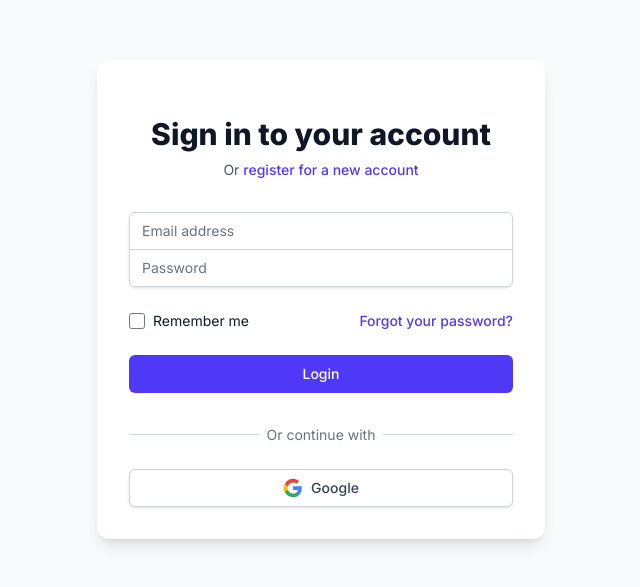
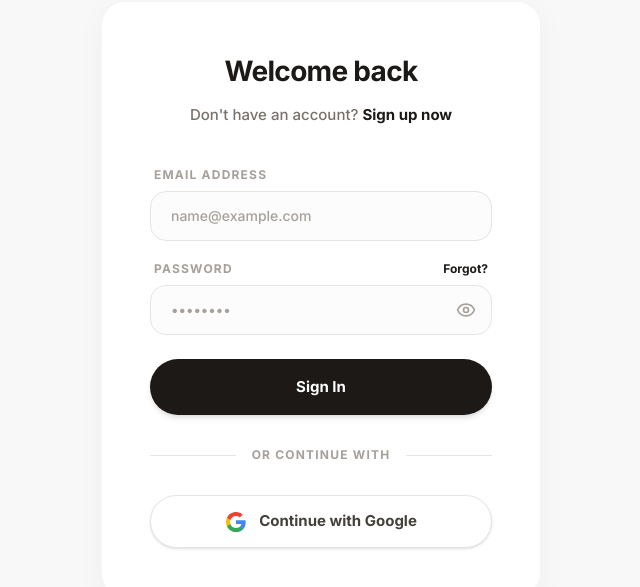
Before and after one commit to MilanAhir-hub/Zento-ecommerce-site, a React (Vite) app in the folder client/: page /login in a window 1280 px wide. Shown: the part 101-688 px from the top of the page, without its empty margins (319-959 px from the left). Built offline with nearby package versions, Linux system fonts and the light colour scheme; no server answers.

Commit message:
login and signup design correction

```diff
--- a/client/src/pages/auth/Login.tsx
+++ b/client/src/pages/auth/Login.tsx
@@ -1,11 +1,14 @@
 import { useState } from "react";
 import { Link, useNavigate } from "react-router-dom";
+import { Eye, EyeOff, Loader2 } from "lucide-react";
 import { useAuth } from "../../context/authContext";
 import { useGoogleLogin } from "@react-oauth/google";
 
 const Login = () => {
     const [email, setEmail] = useState("");
     const [password, setPassword] = useState("");
+    const [showPassword, setShowPassword] = useState(false);
+    const [isLoading, setIsLoading] = useState(false);
     const [error, setError] = useState("");
     const { login, googleLogin } = useAuth();
     const navigate = useNavigate();
@@ -14,11 +17,14 @@ const Login = () => {
         onSuccess: async (tokenResponse) => {
             try {
                 setError("");
+                setIsLoading(true);
                 // We send the access_token to our backend
                 await googleLogin(tokenResponse.access_token);
                 navigate("/");
             } catch (err: any) {
                 setError(err.response?.data?.message || "Google Login failed");
+            } finally {
+                setIsLoading(false);
             }
         },
         onError: () => {
@@ -29,38 +35,46 @@ const Login = () => {
     const handleLogin = async (e: React.FormEvent) => {
         e.preventDefault();
         setError("");
+        setIsLoading(true);
 
         try {
             await login({ email, password });
             navigate("/");
         } catch (err: any) {
             setError(err.response?.data?.message || "Login failed");
+        } finally {
+            setIsLoading(false);
         }
     };
 
     return (
-        <div className="min-h-screen flex items-center justify-center bg-gray-50 py-12 px-4 sm:px-6 lg:px-8">
-            <div className="max-w-md w-full space-y-8 bg-white p-8 rounded-xl shadow-lg">
-                <div>
-                    <h2 className="mt-6 text-center text-3xl font-extrabold text-gray-900">
-                        Sign in to your account
+        <div className="min-h-screen flex items-center justify-center bg-[#f8f8f8] py-12 px-4 sm:px-6 lg:px-8 font-sans">
+            <div className="max-w-[440px] w-full bg-white p-8 sm:p-12 rounded-3xl shadow-[0_8px_30px_rgb(0,0,0,0.04)] border border-stone-100">
+                <div className="mb-10 text-center">
+                    <h2 className="text-[28px] font-bold text-stone-900 tracking-tight">
+                        Welcome back
                     </h2>
-                    <p className="mt-2 text-center text-sm text-gray-600">
-                        Or{" "}
-                        <Link to="/signup" className="font-medium text-indigo-600 hover:text-indigo-500">
-                            register for a new account
+                    <p className="mt-3 text-[15px] font-medium text-stone-500">
+                        Don't have an account?{" "}
+                        <Link to="/signup" className="text-stone-900 font-bold hover:text-stone-700 transition-colors">
+                            Sign up now
                         </Link>
                     </p>
                 </div>
-                <form className="mt-8 space-y-6" onSubmit={handleLogin}>
+
+                <form className="space-y-6" onSubmit={handleLogin}>
                     {error && (
-                        <div className="bg-red-50 text-red-500 text-center p-3 rounded-md text-sm border border-red-200">
+                        <div className="bg-red-50 text-red-600 text-center p-4 rounded-2xl text-sm font-semibold border border-red-100">
                             {error}
                         </div>
                     )}
-                    <div className="rounded-md shadow-sm -space-y-px">
+
+                    <div className="space-y-5">
+                        {/* Email Input */}
                         <div>
-                            <label htmlFor="email-address" className="sr-only">Email address</label>
+                            <label htmlFor="email-address" className="block text-xs font-bold text-stone-400 uppercase tracking-widest mb-2 pl-1">
+                                Email Address
+                            </label>
                             <input
                                 id="email-address"
                                 name="email"
@@ -68,78 +82,84 @@ const Login = () => {
                                 required
                                 value={email}
                                 onChange={(e) => setEmail(e.target.value)}
-                                className="appearance-none rounded-none relative block w-full px-3 py-2 border border-gray-300 placeholder-gray-500 text-gray-900 rounded-t-md focus:outline-none focus:ring-indigo-500 focus:border-indigo-500 focus:z-10 sm:text-sm"
-                                placeholder="Email address"
+                                className="appearance-none block w-full px-5 py-3.5 border border-stone-200 bg-stone-50/50 rounded-2xl text-stone-900 font-medium placeholder-stone-400 focus:outline-none focus:ring-0 focus:border-stone-900 focus:bg-white transition-all text-sm"
+                                placeholder="name@example.com"
                             />
                         </div>
+
+                        {/* Password Input */}
                         <div>
-                            <label htmlFor="password" className="sr-only">Password</label>
+                            <div className="flex items-center justify-between mb-2 px-1">
+                                <label htmlFor="password" className="block text-xs font-bold text-stone-400 uppercase tracking-widest">
+                                    Password
+                                </label>
+                                <a onClick={() => navigate("/forgot-password")} className="text-xs font-bold text-stone-900 hover:text-stone-600 cursor-pointer transition-colors">
+                                    Forgot?
+                                </a>
+                            </div>
+                            <div className="relative">
                                 <input
                                     id="password"
                                     name="password"
-                                type="password"
+                                    type={showPassword ? "text" : "password"}
                                     required
                                     value={password}
                                     onChange={(e) => setPassword(e.target.value)}
-                                className="appearance-none rounded-none relative block w-full px-3 py-2 border border-gray-300 placeholder-gray-500 text-gray-900 rounded-b-md focus:outline-none focus:ring-indigo-500 focus:border-indigo-500 focus:z-10 sm:text-sm"
-                                placeholder="Password"
+                                    className="appearance-none block w-full px-5 py-3.5 pr-12 border border-stone-200 bg-stone-50/50 rounded-2xl text-stone-900 font-medium placeholder-stone-400 focus:outline-none focus:ring-0 focus:border-stone-900 focus:bg-white transition-all text-sm"
+                                    placeholder="••••••••"
                                 />
+                                <button
+                                    type="button"
+                                    onClick={() => setShowPassword(!showPassword)}
+                                    className="absolute right-4 top-1/2 -translate-y-1/2 text-stone-400 hover:text-stone-900 transition-colors focus:outline-none"
+                                >
+                                    {showPassword ? <EyeOff className="h-5 w-5" /> : <Eye className="h-5 w-5" />}
+                                </button>
                             </div>
-                    </div>
-
-                    <div className="flex items-center justify-between">
-                        <div className="flex items-center">
-                            <input
-                                id="remember-me"
-                                name="remember-me"
-                                type="checkbox"
-                                className="h-4 w-4 text-indigo-600 focus:ring-indigo-500 border-gray-300 rounded"
-                            />
-                            <label htmlFor="remember-me" className="ml-2 block text-sm text-gray-900">
-                                Remember me
-                            </label>
-                        </div>
-
-                        <div className="text-sm">
-                            <a onClick={() => navigate("/forgot-password")} className="font-medium cursor-pointer text-indigo-600 hover:text-indigo-500">
-                                Forgot your password?
-                            </a>
                         </div>
                     </div>
 
                     <div>
                         <button
                             type="submit"
-                            className="group relative w-full flex justify-center py-2 px-4 border border-transparent text-sm font-medium rounded-md text-white bg-indigo-600 hover:bg-indigo-700 focus:outline-none focus:ring-2 focus:ring-offset-2 focus:ring-indigo-500"
+                            disabled={isLoading}
+                            className="w-full flex items-center justify-center py-4 px-4 border border-transparent text-[15px] font-bold rounded-full text-white bg-stone-900 hover:bg-black focus:outline-none focus:ring-2 focus:ring-offset-2 focus:ring-stone-900 transition-all shadow-md active:scale-[0.98] disabled:opacity-70 disabled:cursor-not-allowed group"
                         >
-                            Login
+                            {isLoading ? (
+                                <>
+                                    <Loader2 className="animate-spin h-5 w-5 mr-3" />
+                                    Processing...
+                                </>
+                            ) : (
+                                "Sign In"
+                            )}
                         </button>
                     </div>
                 </form>
 
-                <div className="mt-6">
+                <div className="mt-8">
                     <div className="relative">
                         <div className="absolute inset-0 flex items-center">
-                            <div className="w-full border-t border-gray-300"></div>
+                            <div className="w-full border-t border-stone-200"></div>
                         </div>
                         <div className="relative flex justify-center text-sm">
-                            <span className="px-2 bg-white text-gray-500">Or continue with</span>
+                            <span className="px-4 bg-white text-xs font-bold text-stone-400 uppercase tracking-widest">Or continue with</span>
                         </div>
                     </div>
 
-                    <div className="mt-6">
+                    <div className="mt-8">
                         <button
                             type="button"
                             onClick={() => handleGoogleAuth()}
-                            className="w-full flex items-center justify-center px-4 py-2 border border-gray-300 shadow-sm text-sm font-medium rounded-md text-gray-700 bg-white hover:bg-gray-50 focus:outline-none focus:ring-2 focus:ring-offset-2 focus:ring-indigo-500 transition-colors duration-200"
+                            className="w-full flex items-center justify-center px-4 py-3.5 border border-stone-200 shadow-sm text-[15px] font-bold rounded-full text-stone-700 bg-white hover:bg-stone-50 focus:outline-none focus:ring-2 focus:ring-offset-2 focus:ring-stone-200 transition-all active:scale-[0.98]"
                         >
-                            <svg className="h-5 w-5 mr-2" viewBox="0 0 24 24" fill="none" xmlns="http://www.w3.org/2000/svg">
+                            <svg className="h-[22px] w-[22px] mr-3" viewBox="0 0 24 24" fill="none" xmlns="http://www.w3.org/2000/svg">
                                 <path d="M22.56 12.25c0-.78-.07-1.53-.2-2.25H12v4.26h5.92c-.26 1.37-1.04 2.53-2.21 3.31v2.77h3.57c2.08-1.92 3.28-4.74 3.28-8.09z" fill="#4285F4" />
                                 <path d="M12 23c2.97 0 5.46-.98 7.28-2.66l-3.57-2.77c-.98.66-2.23 1.06-3.71 1.06-2.86 0-5.29-1.93-6.16-4.53H2.18v2.84C3.99 20.53 7.7 23 12 23z" fill="#34A853" />
                                 <path d="M5.84 14.09c-.22-.66-.35-1.36-.35-2.09s.13-1.43.35-2.09V7.07H2.18C1.43 8.55 1 10.22 1 12s.43 3.45 1.18 4.93l2.85-2.22.81-.62z" fill="#FBBC05" />
                                 <path d="M12 5.38c1.62 0 3.06.56 4.21 1.64l3.15-3.15C17.45 2.09 14.97 1 12 1 7.7 1 3.99 3.47 2.18 7.07l3.66 2.84c.87-2.6 3.3-4.53 6.16-4.53z" fill="#EA4335" />
                             </svg>
-                            Google
+                            Continue with Google
                         </button>
                     </div>
                 </div>
--- a/client/src/pages/auth/Signup.tsx
+++ b/client/src/pages/auth/Signup.tsx
@@ -1,12 +1,15 @@
 import { useState } from "react";
 import { Link, useNavigate } from "react-router-dom";
 import { useAuth } from "../../context/authContext";
+import { Eye, EyeOff, Loader2 } from "lucide-react";
 import { useGoogleLogin } from "@react-oauth/google";
 
 const Signup = () => {
     const [name, setName] = useState("");
     const [email, setEmail] = useState("");
     const [password, setPassword] = useState("");
+    const [showPassword, setShowPassword] = useState(false);
+    const [isLoading, setIsLoading] = useState(false);
     const [error, setError] = useState("");
     const { signup, googleLogin } = useAuth();
     const navigate = useNavigate();
@@ -15,11 +18,14 @@ const Signup = () => {
         onSuccess: async (tokenResponse) => {
             try {
                 setError("");
+                setIsLoading(true);
                 // Send access_token to our backend
                 await googleLogin(tokenResponse.access_token);
                 navigate("/user/home");
             } catch (err: any) {
                 setError(err.response?.data?.message || "Google Login failed");
+            } finally {
+                setIsLoading(false);
             }
         },
         onError: () => {
@@ -30,38 +36,46 @@ const Signup = () => {
     const handleSignup = async (e: React.FormEvent) => {
         e.preventDefault();
         setError("");
+        setIsLoading(true);
 
         try {
             await signup({ name, email, password });
             navigate("/user/home");
         } catch (err: any) {
             setError(err.response?.data?.message || "Registration failed");
+        } finally {
+            setIsLoading(false);
         }
     };
 
     return (
-        <div className="min-h-screen flex items-center justify-center bg-gray-50 py-12 px-4 sm:px-6 lg:px-8">
-            <div className="max-w-md w-full space-y-8 bg-white p-8 rounded-xl shadow-lg">
-                <div>
-                    <h2 className="mt-6 text-center text-3xl font-extrabold text-gray-900">
-                        Create your account
+        <div className="min-h-screen flex items-center justify-center bg-[#f8f8f8] py-12 px-4 sm:px-6 lg:px-8 font-sans">
+            <div className="max-w-[440px] w-full bg-white p-8 sm:p-12 rounded-3xl shadow-[0_8px_30px_rgb(0,0,0,0.04)] border border-stone-100">
+                <div className="mb-10 text-center">
+                    <h2 className="text-[28px] font-bold text-stone-900 tracking-tight">
+                        Create account
                     </h2>
-                    <p className="mt-2 text-center text-sm text-gray-600">
+                    <p className="mt-3 text-[15px] font-medium text-stone-500">
                         Already have an account?{" "}
-                        <Link to="/login" className="font-medium text-indigo-600 hover:text-indigo-500">
+                        <Link to="/login" className="text-stone-900 font-bold hover:text-stone-700 transition-colors">
                             Log in
                         </Link>
                     </p>
                 </div>
-                <form className="mt-8 space-y-6" onSubmit={handleSignup}>
+
+                <form className="space-y-6" onSubmit={handleSignup}>
                     {error && (
-                        <div className="bg-red-50 text-red-500 text-center p-3 rounded-md text-sm border border-red-200">
+                        <div className="bg-red-50 text-red-600 text-center p-4 rounded-2xl text-sm font-semibold border border-red-100">
                             {error}
                         </div>
                     )}
-                    <div className="rounded-md shadow-sm -space-y-px">
+
+                    <div className="space-y-5">
+                        {/* Name Input */}
                         <div>
-                            <label htmlFor="full-name" className="sr-only">Full Name</label>
+                            <label htmlFor="full-name" className="block text-xs font-bold text-stone-400 uppercase tracking-widest mb-2 pl-1">
+                                Full Name
+                            </label>
                             <input
                                 id="full-name"
                                 name="name"
@@ -69,12 +83,16 @@ const Signup = () => {
                                 required
                                 value={name}
                                 onChange={(e) => setName(e.target.value)}
-                                className="appearance-none rounded-none relative block w-full px-3 py-2 border border-gray-300 placeholder-gray-500 text-gray-900 rounded-t-md focus:outline-none focus:ring-indigo-500 focus:border-indigo-500 focus:z-10 sm:text-sm"
-                                placeholder="Full Name"
+                                className="appearance-none block w-full px-5 py-3.5 border border-stone-200 bg-stone-50/50 rounded-2xl text-stone-900 font-medium placeholder-stone-400 focus:outline-none focus:ring-0 focus:border-stone-900 focus:bg-white transition-all text-sm"
+                                placeholder="Milan Gagiya"
                             />
                         </div>
+
+                        {/* Email Input */}
                         <div>
-                            <label htmlFor="email-address" className="sr-only">Email address</label>
+                            <label htmlFor="email-address" className="block text-xs font-bold text-stone-400 uppercase tracking-widest mb-2 pl-1">
+                                Email Address
+                            </label>
                             <input
                                 id="email-address"
                                 name="email"
@@ -82,64 +100,83 @@ const Signup = () => {
                                 required
                                 value={email}
                                 onChange={(e) => setEmail(e.target.value)}
-                                className="appearance-none rounded-none relative block w-full px-3 py-2 border border-gray-300 placeholder-gray-500 text-gray-900 focus:outline-none focus:ring-indigo-500 focus:border-indigo-500 focus:z-10 sm:text-sm"
-                                placeholder="Email address"
+                                className="appearance-none block w-full px-5 py-3.5 border border-stone-200 bg-stone-50/50 rounded-2xl text-stone-900 font-medium placeholder-stone-400 focus:outline-none focus:ring-0 focus:border-stone-900 focus:bg-white transition-all text-sm"
+                                placeholder="name@example.com"
                             />
                         </div>
+
                         <div>
-                            <label htmlFor="password" className="sr-only">Password</label>
+                            <label htmlFor="password" className="block text-xs font-bold text-stone-400 uppercase tracking-widest mb-2 pl-1">
+                                Password
+                            </label>
+                            <div className="relative">
                                 <input
                                     id="password"
                                     name="password"
-                                type="password"
+                                    type={showPassword ? "text" : "password"}
                                     required
                                     value={password}
                                     onChange={(e) => setPassword(e.target.value)}
-                                className="appearance-none rounded-none relative block w-full px-3 py-2 border border-gray-300 placeholder-gray-500 text-gray-900 rounded-b-md focus:outline-none focus:ring-indigo-500 focus:border-indigo-500 focus:z-10 sm:text-sm"
-                                placeholder="Password"
+                                    className="appearance-none block w-full px-5 py-3.5 pr-12 border border-stone-200 bg-stone-50/50 rounded-2xl text-stone-900 font-medium placeholder-stone-400 focus:outline-none focus:ring-0 focus:border-stone-900 focus:bg-white transition-all text-sm"
+                                    placeholder="••••••••"
                                 />
+                                <button
+                                    type="button"
+                                    onClick={() => setShowPassword(!showPassword)}
+                                    className="absolute right-4 top-1/2 -translate-y-1/2 text-stone-400 hover:text-stone-900 transition-colors focus:outline-none"
+                                >
+                                    {showPassword ? <EyeOff className="h-5 w-5" /> : <Eye className="h-5 w-5" />}
+                                </button>
                             </div>
                         </div>
-
+                    </div>
                     <div>
                         <button
                             type="submit"
-                            className="group relative w-full flex justify-center py-2 px-4 border border-transparent text-sm font-medium rounded-md text-white bg-indigo-600 hover:bg-indigo-700 focus:outline-none focus:ring-2 focus:ring-offset-2 focus:ring-indigo-500"
+                            disabled={isLoading}
+                            className="w-full flex items-center justify-center py-4 px-4 border border-transparent text-[15px] font-bold rounded-full text-white bg-stone-900 hover:bg-black focus:outline-none focus:ring-2 focus:ring-offset-2 focus:ring-stone-900 transition-all shadow-md active:scale-[0.98] disabled:opacity-70 disabled:cursor-not-allowed group"
                         >
-                            Sign up
+                            {isLoading ? (
+                                <>
+                                    <Loader2 className="animate-spin h-5 w-5 mr-3" />
+                                    Processing...
+                                </>
+                            ) : (
+                                "Create Account"
+                            )}
                         </button>
                     </div>
                 </form>
 
-                <div className="mt-6">
+                <div className="mt-8">
                     <div className="relative">
                         <div className="absolute inset-0 flex items-center">
-                            <div className="w-full border-t border-gray-300"></div>
+                            <div className="w-full border-t border-stone-200"></div>
                         </div>
                         <div className="relative flex justify-center text-sm">
-                            <span className="px-2 bg-white text-gray-500">Or continue with</span>
+                            <span className="px-4 bg-white text-xs font-bold text-stone-400 uppercase tracking-widest">Or continue with</span>
                         </div>
                     </div>
 
-                    <div className="mt-6">
+                    <div className="mt-8">
                         <button
                             type="button"
                             onClick={() => handleGoogleAuth()}
-                            className="w-full flex items-center justify-center px-4 py-2 border border-gray-300 shadow-sm text-sm font-medium rounded-md text-gray-700 bg-white hover:bg-gray-50 focus:outline-none focus:ring-2 focus:ring-offset-2 focus:ring-indigo-500 transition-colors duration-200"
+                            className="w-full flex items-center justify-center px-4 py-3.5 border border-stone-200 shadow-sm text-[15px] font-bold rounded-full text-stone-700 bg-white hover:bg-stone-50 focus:outline-none focus:ring-2 focus:ring-offset-2 focus:ring-stone-200 transition-all active:scale-[0.98]"
                         >
-                            <svg className="h-5 w-5 mr-2" viewBox="0 0 24 24" fill="none" xmlns="http://www.w3.org/2000/svg">
+                            <svg className="h-[22px] w-[22px] mr-3" viewBox="0 0 24 24" fill="none" xmlns="http://www.w3.org/2000/svg">
                                 <path d="M22.56 12.25c0-.78-.07-1.53-.2-2.25H12v4.26h5.92c-.26 1.37-1.04 2.53-2.21 3.31v2.77h3.57c2.08-1.92 3.28-4.74 3.28-8.09z" fill="#4285F4" />
                                 <path d="M12 23c2.97 0 5.46-.98 7.28-2.66l-3.57-2.77c-.98.66-2.23 1.06-3.71 1.06-2.86 0-5.29-1.93-6.16-4.53H2.18v2.84C3.99 20.53 7.7 23 12 23z" fill="#34A853" />
                                 <path d="M5.84 14.09c-.22-.66-.35-1.36-.35-2.09s.13-1.43.35-2.09V7.07H2.18C1.43 8.55 1 10.22 1 12s.43 3.45 1.18 4.93l2.85-2.22.81-.62z" fill="#FBBC05" />
                                 <path d="M12 5.38c1.62 0 3.06.56 4.21 1.64l3.15-3.15C17.45 2.09 14.97 1 12 1 7.7 1 3.99 3.47 2.18 7.07l3.66 2.84c.87-2.6 3.3-4.53 6.16-4.53z" fill="#EA4335" />
                             </svg>
-                            Google
+                            Continue with Google
                         </button>
                     </div>
                 </div>
             </div>
         </div>
-    )
+    );
 }
 
 export default Signup;
```
Also changed, not shown: client/src/components/ui/Loader.tsx (added, +9 -0 lines). Lines whose indentation alone changed are shown as unchanged.
